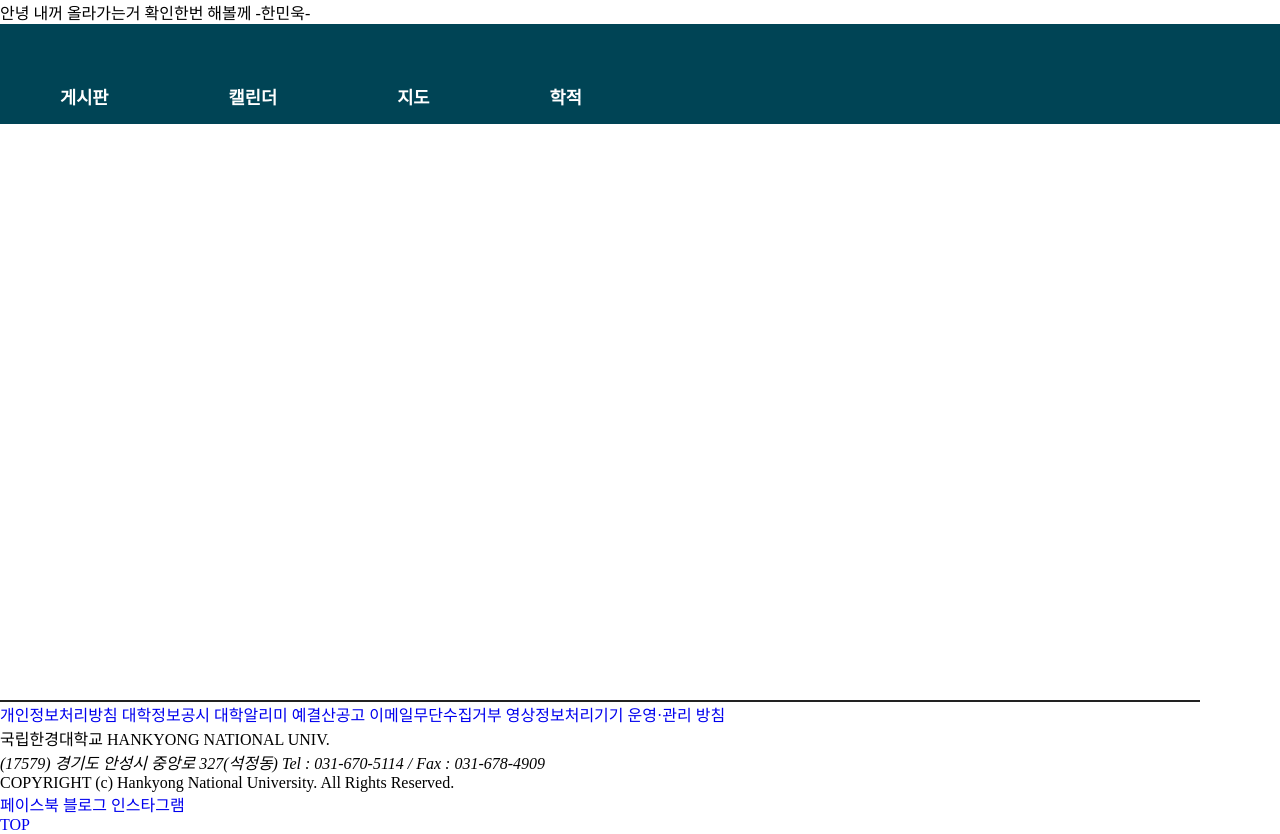
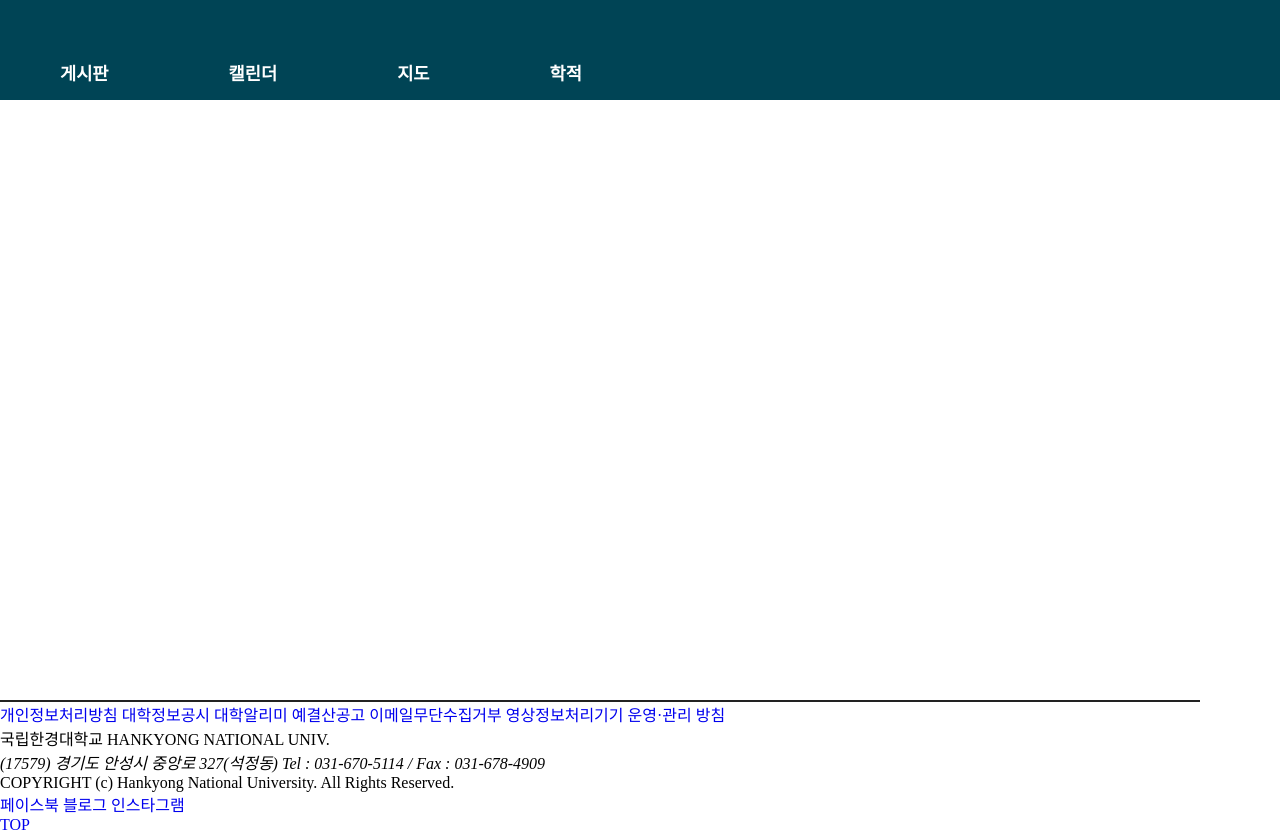
Before and after one commit to minukhan/HOE-project, a plain HTML site: page hoe.html in a window 1280 px wide. Drawn offline with Linux system fonts and the light colour scheme.

Commit message:
hye second commit

```diff
--- a/hoe.html
+++ b/hoe.html
@@ -3,12 +3,6 @@
 <head>
   <meta charset="UTF-8">
   <link rel="stylesheet" href="hoe.css">
-
-  <p>
-
-	안녕 내꺼 올라가는거 확인한번 해볼께 -한민욱-
-
-  </p>
   <title>hoe
   </title>
 </head>
```
